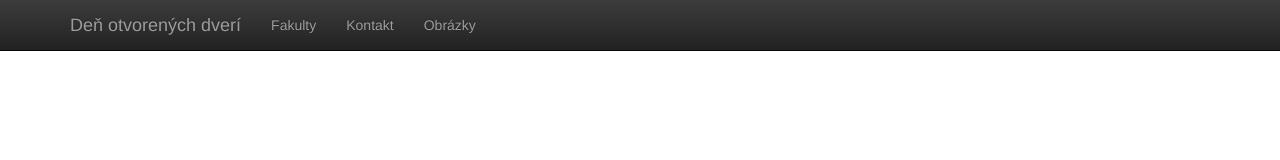
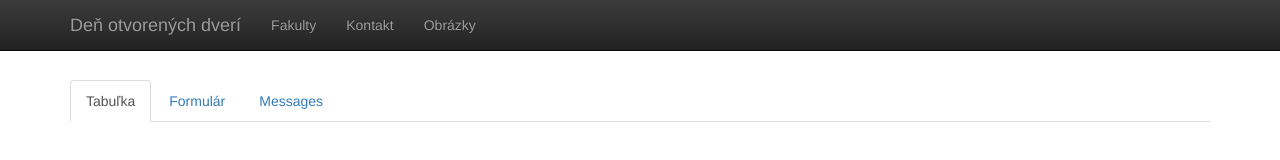
Before and after one commit to RomanKrnac94/Krnac_Ferus_Projekt, a plain HTML site: page report.html in a window 1280 px wide. Drawn offline with nearby package versions, Linux system fonts and the light colour scheme.

Commit message:
pridane zalozky

```diff
--- a/report.html
+++ b/report.html
@@ -54,7 +54,11 @@
         </br>
         <h1></h1>
 
-
+<ul class="nav nav-tabs">
+  <li role="presentation" class="active"><a href="#">Tabuľka</a></li>
+  <li role="presentation"><a href="#">Formulár</a></li>
+  <li role="presentation"><a href="#">Messages</a></li>
+</ul>
 
 
 
```
